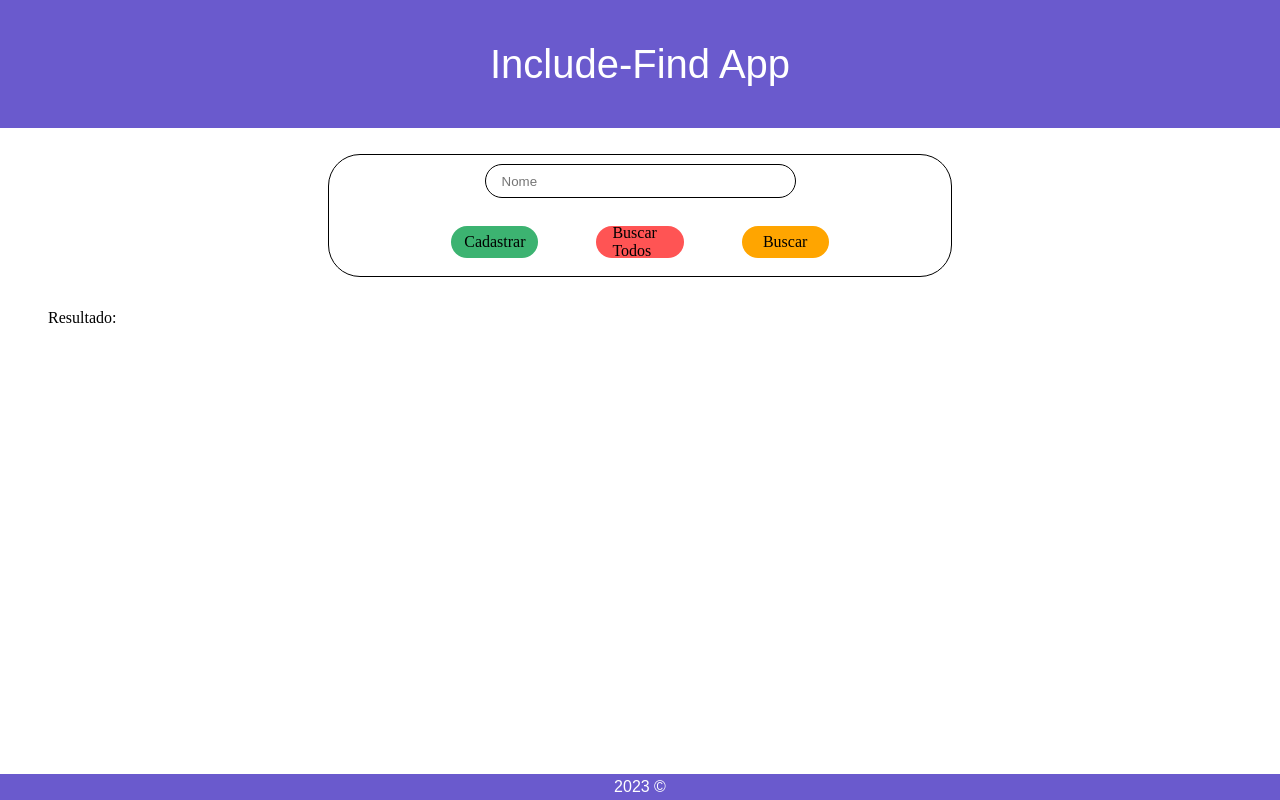
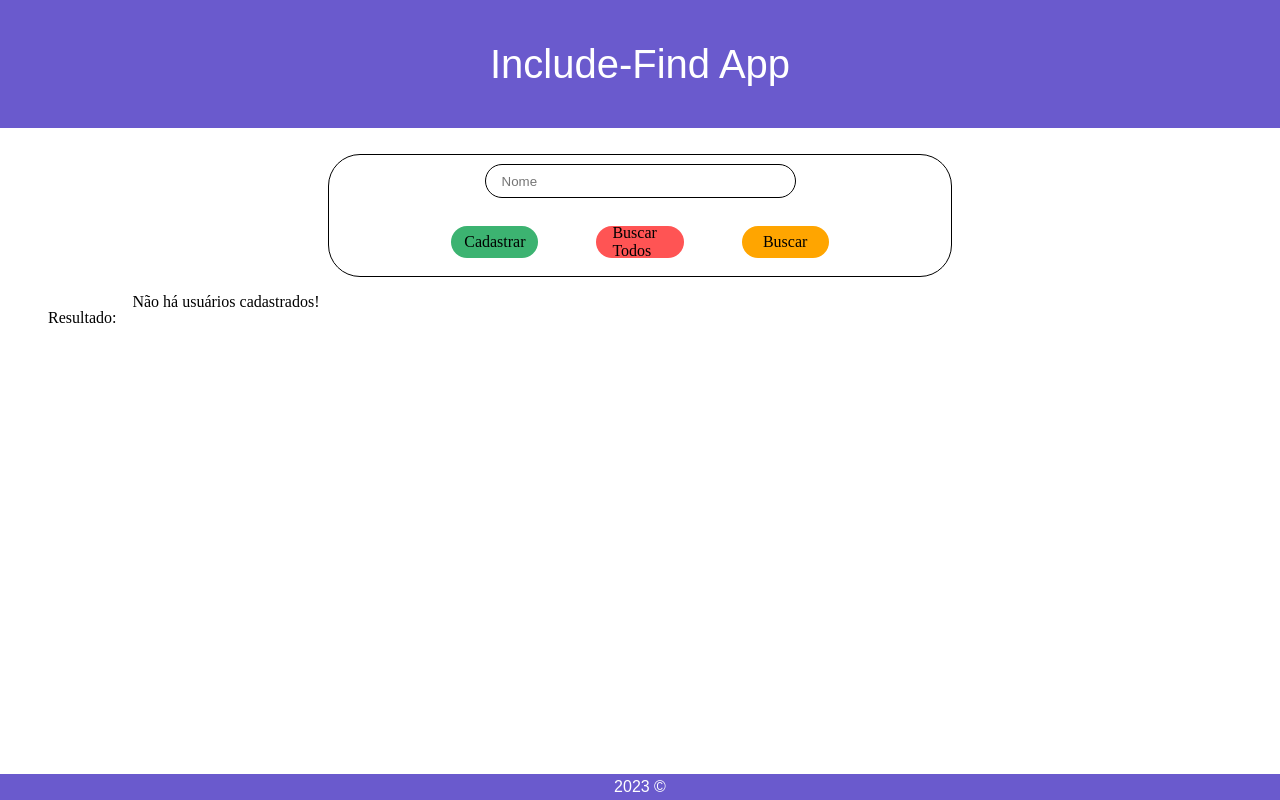
Before and after one commit to nando-castro/front-include-find-app, a Next.js app: page / in a window 1280 px wide. Built offline with nearby package versions, Linux system fonts and the light colour scheme; a web font is replaced by a local one.

Commit message:
:bug: fix: renderização

```diff
--- a/src/pages/page.js
+++ b/src/pages/page.js
@@ -99,11 +99,11 @@ export default function Home() {
         </div>
         <div className={styles.containerItems}>
           <p className={styles.list}>Resultado:</p>
-          {items.map((item, index) => (
+          {items.length > 0 ? items.map((item, index) => (
             <div className={styles.item} key={index}>
               {item.name}
             </div>
-          ))}
+          )) : "Não há usuários cadastrados!"}
         </div>
       </div>
       <div className={styles.bottom}>
```
